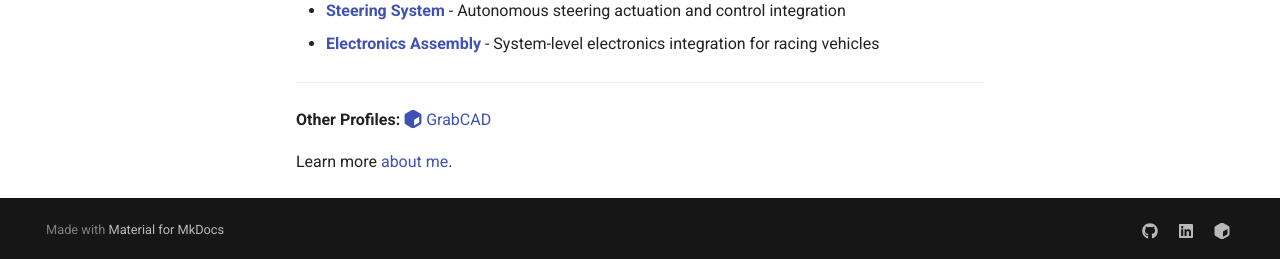
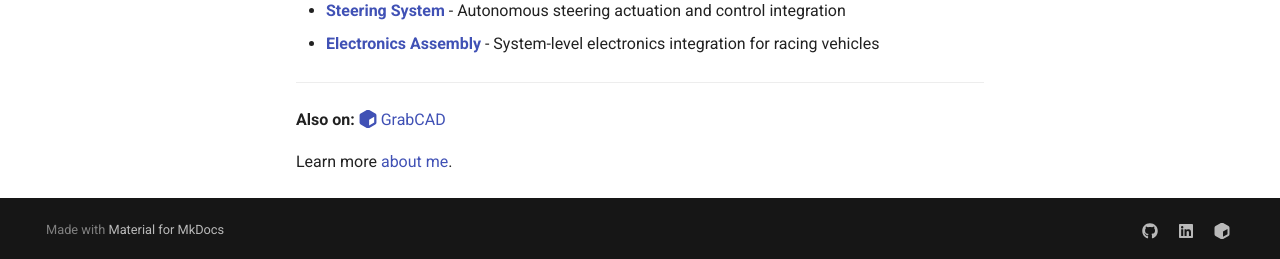
Before and after one commit to rubenayla/ruben, an MkDocs documentation site: the page built from docs/index.md, in a window 1280 px wide and 900 px high, scrolled down 1100 px. Shown: the part 638-897 px from the top of the window. Built offline with MkDocs 1.6.1 and Material for MkDocs 9.7.7, drawn with Linux system fonts in a browser that asks for light colours.

Commit message:
Update GrabCAD label to 'Also on:' for a more natural feel

```diff
--- a/docs/index.md
+++ b/docs/index.md
@@ -55,6 +55,6 @@ Full-stack web application solving the frustration of searching multiple stores
 
 ---
 
-**Other Profiles:** [:fontawesome-solid-cube: GrabCAD](https://grabcad.com/ruben.jimenez-15/models)
+**Also on:** [:fontawesome-solid-cube: GrabCAD](https://grabcad.com/ruben.jimenez-15/models)
 
 Learn more [about me](about.md).
```
Also changed, not shown: docs/about.md (+1 -1 lines).
